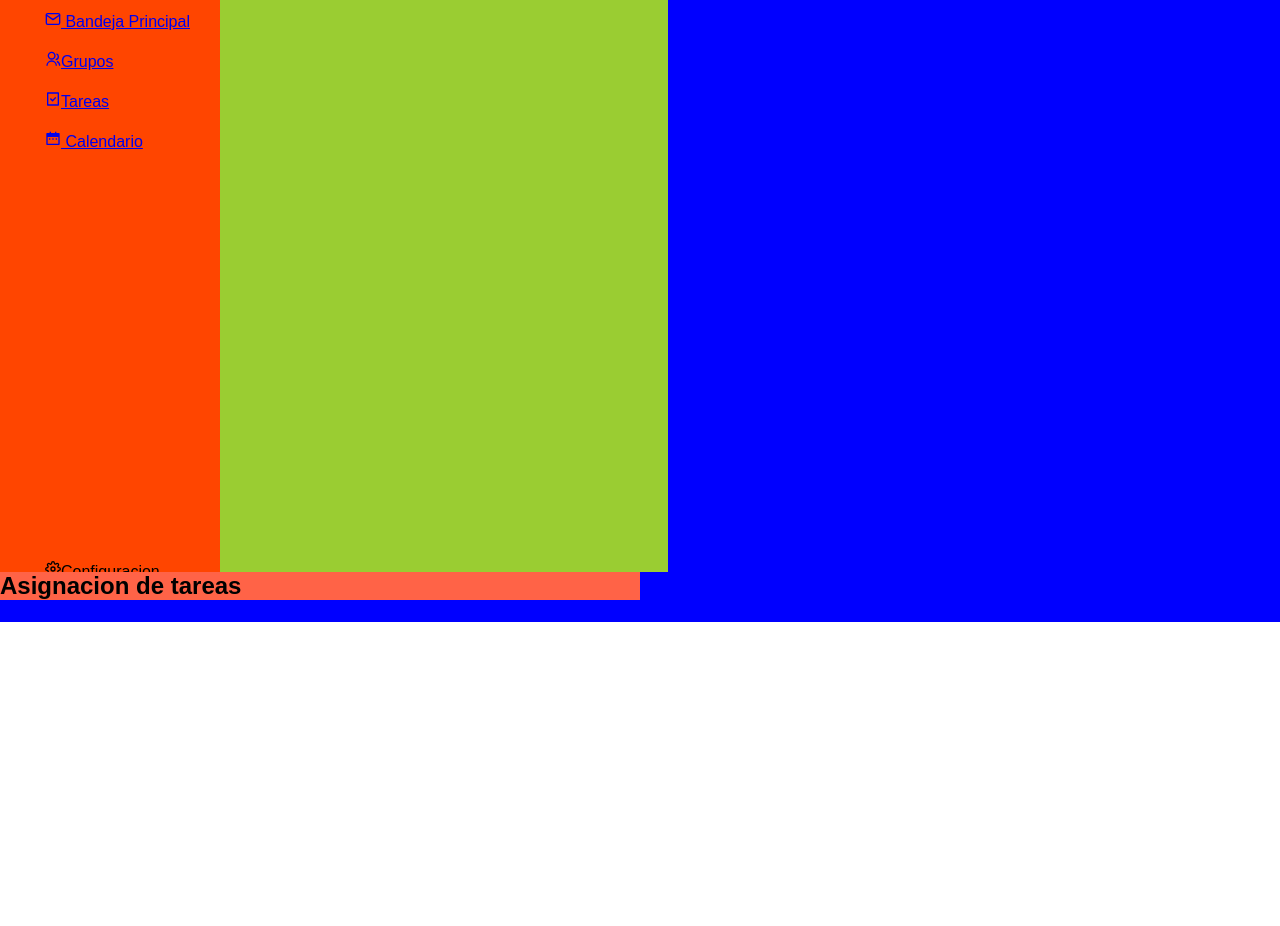
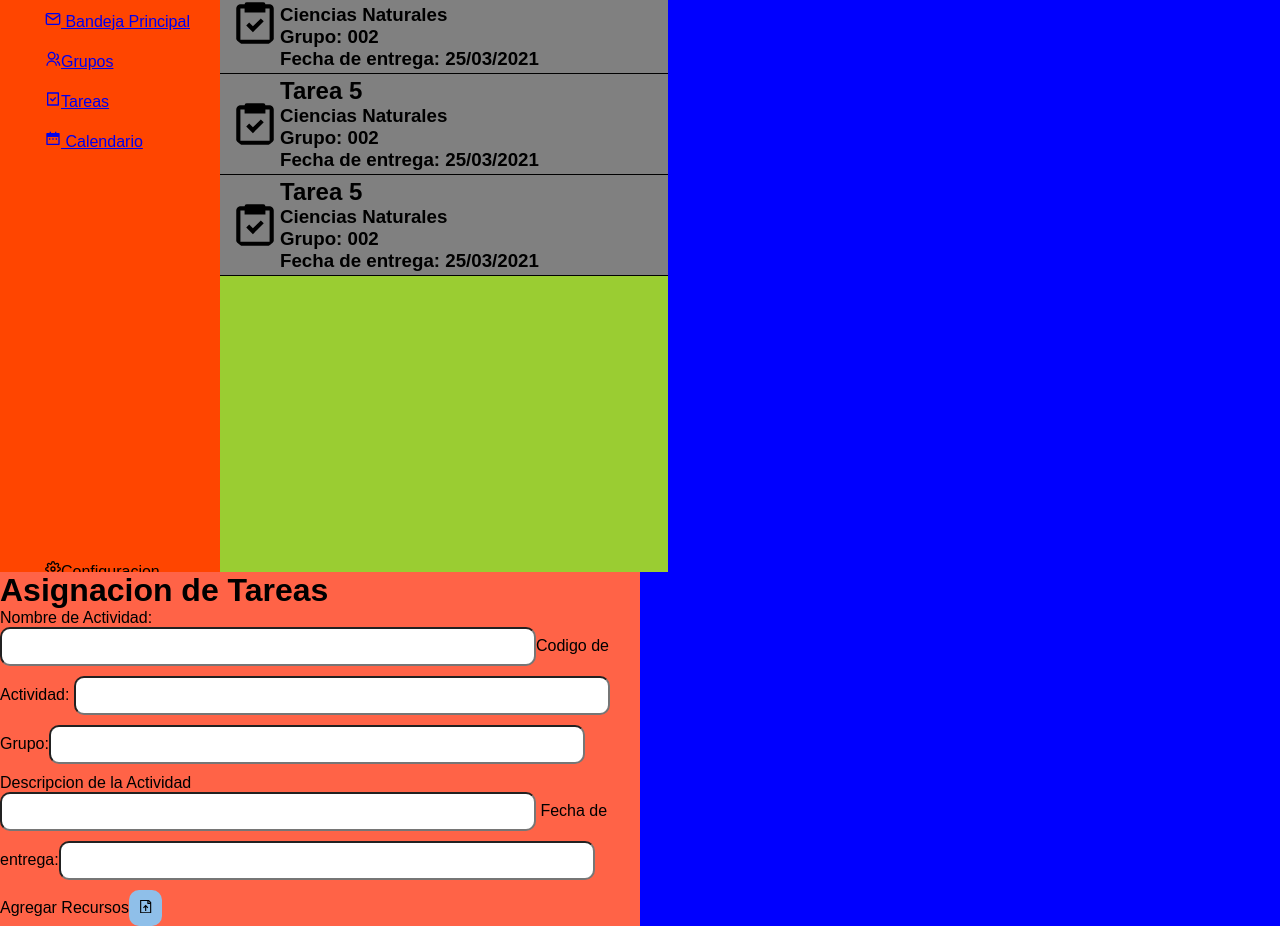
Before and after one commit to rs288/SisEdu, a React (Create React App) app: page /tareas in a window 1280 px wide. Shown: the part 228-1154 px from the top of the page. Before the commit the page ends 850 px from the top, so only its background shows below. Built offline with nearby package versions, Linux system fonts and the light colour scheme.

Commit message:
Se agregaron componentes CARD a las pestañas principales

```diff
--- a/package.json
+++ b/package.json
@@ -10,6 +10,7 @@
     "morgan": "^1.10.0",
     "nodemon": "^2.0.7",
     "react": "^17.0.1",
+    "react-calendar": "^3.3.1",
     "react-dom": "^17.0.1",
     "react-icons": "^4.2.0",
     "react-router-dom": "^5.2.0",
--- a/src/App.js
+++ b/src/App.js
@@ -7,6 +7,10 @@ import Sidebar from './components/Sidebar';
 import MailCard from './components/MailCard';
 import MailInformation from './components/MailInformation';
 import MailContent from './components/MailContent';
+import TareaCard from './components/TareaCard';
+import TareaForm from './components/TareaForm';
+import GroupCard from './components/GroupCard';
+import Calendar from 'react-calendar';
 
 function App() {
   return (
@@ -36,7 +40,10 @@ function App() {
               <Header/>
               <Sidebar/>
               <div className = "general-view">
-                <h2> Todos los grupos</h2>
+                <GroupCard/>
+                <GroupCard/>
+                <GroupCard/>
+                <GroupCard/>
               </div>
               <div className = "specific-view">
                 <h2>Info de los grupos</h2>
@@ -48,10 +55,13 @@ function App() {
             <Header/>
             <Sidebar/>
               <div className = "general-view">
-                <h2>Todas las tareas</h2>
-              </div>
+                <TareaCard/>
+                <TareaCard/>
+                <TareaCard/>
+                <TareaCard/>
+                </div>
               <div className = "specific-view">
-                <h2>Asignacion de tareas</h2>
+                <TareaForm/>
               </div>
             </div>
           </Route>
@@ -60,11 +70,10 @@ function App() {
               <Header/>
               <Sidebar/>
               <div className = "general-view">
-                <h2>Aqui va el calendario</h2>
+                <Calendar/>
               </div>
               <div className = "specific-view">
                 <h2>Manejo del calendario</h2>
-
               </div>
             </div>
           </Route>
--- /dev/null
+++ b/src/components/GroupCard.jsx
@@ -0,0 +1,19 @@
+import React from 'react'
+import { BiDirections } from 'react-icons/bi'
+import * as GrIcons from 'react-icons/gr'
+import '../styles/Feed.css'
+
+function GroupCard() {
+    return (
+        <div className = "card">
+        <GrIcons.GrGroup className = "card-icon"/>
+        <div class= "card-information">
+            <h2>Grupo: 002</h2>
+            <h3>Materia: Ciencias Naturales</h3>
+            <h3>42 Estudiantes Activos</h3>
+         </div>
+        </div>
+    )
+}
+
+export default GroupCard
--- a/src/components/MailCard.jsx
+++ b/src/components/MailCard.jsx
@@ -4,8 +4,8 @@ import '../styles/Feed.css'
 
 function MailCard() {
     return (
-        <div className = "mail-card">
-            <BiIcons.BiUserCircle className = "mail-user"/>
+        <div className = "card">
+            <BiIcons.BiUserCircle className = "card-icon"/>
             <div className = "card-information">
                 <h2>Juan Ramos</h2>
                 <h3>Actividad 2 Ciencias Naturales</h3>
--- a/src/components/MailInformation.jsx
+++ b/src/components/MailInformation.jsx
@@ -5,7 +5,7 @@ import '../styles/Feed.css'
 function MailInformation() {
     return (
         <div className = "info-card">
-            <BiIcons.BiUserCircle className = "mail-user"/>
+        <BiIcons.BiUserCircle className = "card-icon"/>
             <div className = "student-info">
                 <p>Alumno : Sergio Ramos</p>
                 <p>Curso: Ciencias Naturales V1</p>
--- /dev/null
+++ b/src/components/TareaCard.jsx
@@ -0,0 +1,19 @@
+import React from 'react'
+import * as BiIcons from 'react-icons/bi'
+import '../styles/Feed.css'
+
+function TareaCard() {
+    return (
+        <div className = "card">
+        <BiIcons.BiTask className = "card-icon"/>
+        <div class = "card-information">
+            <h2>Tarea 5</h2>
+            <h3>Ciencias Naturales</h3>
+            <h3>Grupo: 002</h3>
+            <h3>Fecha de entrega: 25/03/2021</h3>
+        </div>
+        </div>
+    )
+}
+
+export default TareaCard
--- /dev/null
+++ b/src/components/TareaForm.jsx
@@ -0,0 +1,26 @@
+import React from 'react'
+import * as GrIcons from 'react-icons/gr'
+
+function TareaForm() {
+    return (
+        <div className = "tareas-form">
+            <form>
+                <h1> Asignacion de Tareas</h1>
+                <label>Nombre de Actividad:</label>
+                <input type = "text"/>
+                <label>Codigo de Actividad: </label>
+                <input type="text"/>
+                <label>Grupo:</label>
+                <input type = "text"/>
+                <label>Descripcion de la Actividad</label>
+                <input type="text"/>
+                <label> Fecha de entrega:</label>
+                <input type="text"/>
+                <label>Agregar Recursos</label>
+                <button><GrIcons.GrDocumentUpload/></button>
+            </form>
+        </div>
+    )
+}
+
+export default TareaForm
--- a/src/styles/Feed.css
+++ b/src/styles/Feed.css
@@ -83,7 +83,7 @@ ul li:hover{
 }
 
 /*MAIL CARDS STYLES*/
-.mail-card {
+.card {
     display: flex;
     flex-wrap: wrap;
     flex-direction: row;
@@ -94,7 +94,13 @@ ul li:hover{
     align-items: center;
 }
 
-.mail-user {
+.card:hover {
+    cursor: pointer;
+    background-color: blue;
+    transition: 1000ms;
+}
+
+.card-icon {
     width: 50px;
     height: 50px;
     border-radius: 100%;
```
Also changed, not shown: 2 other files (tests, documents, lock files or other folders).
